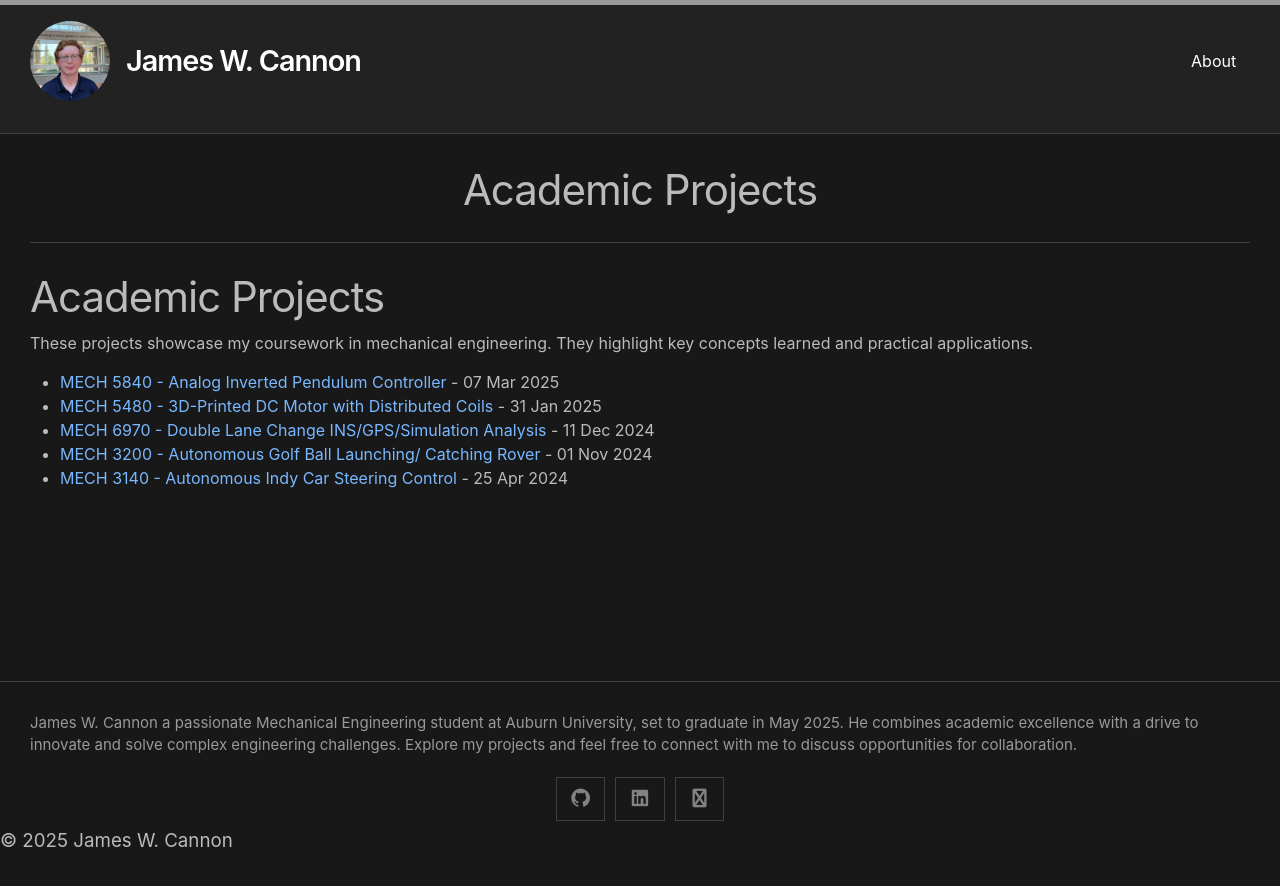
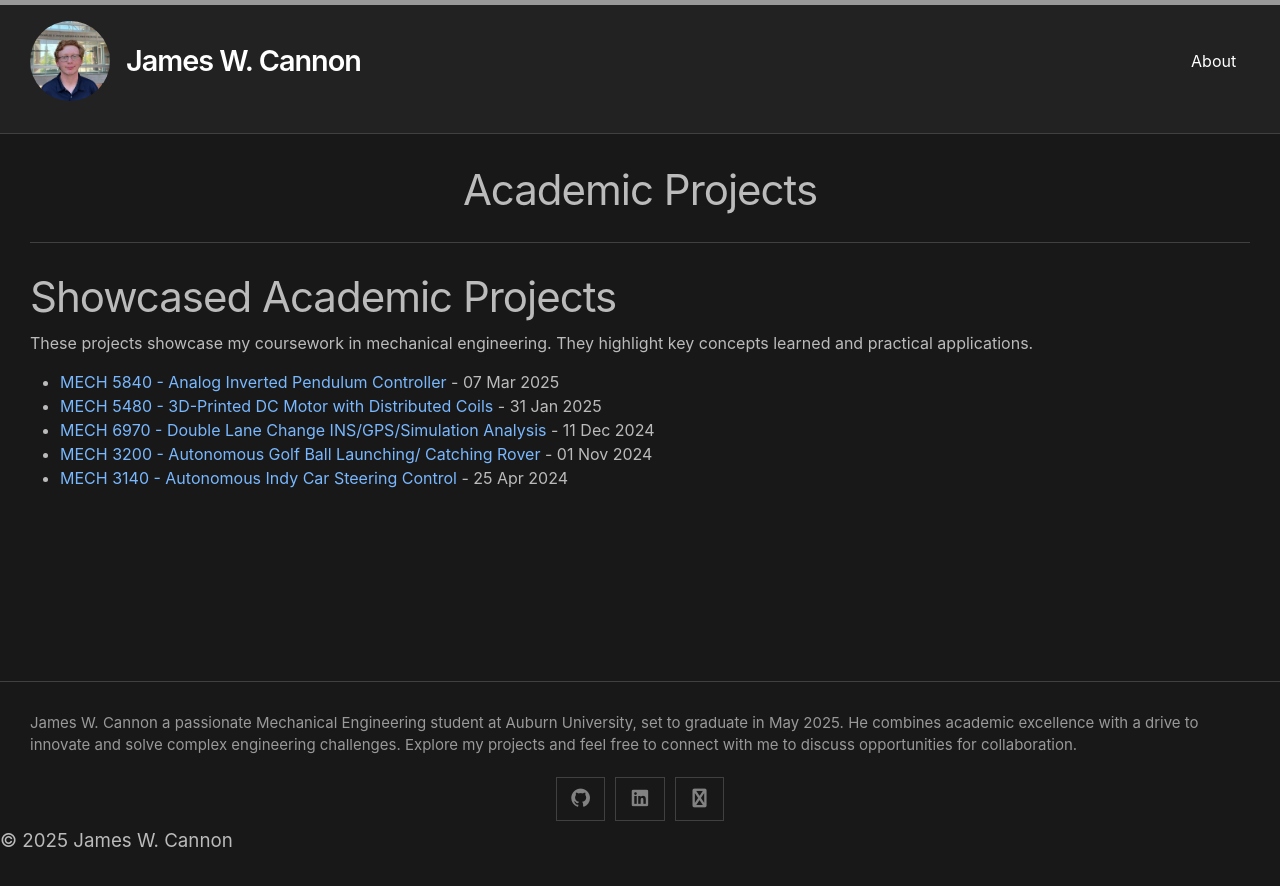
Before and after one commit to jacan20/portfolio, a Jekyll site: the page built from academic-projects.html, in a window 1280 px wide. Shown: the top 886 px of the page. Built offline with Jekyll 4.4.1, drawn with Linux system fonts in a browser that asks for light colours.

Commit message:
added 'showcased'

```diff
--- a/academic-projects.html
+++ b/academic-projects.html
@@ -4,9 +4,10 @@ title: "Academic Projects"
 permalink: /academic-projects/
 ---
 
-<h1>Academic Projects</h1>
+<h1>Showcased Academic Projects</h1>
 <p class="section-intro">
-  These projects showcase my coursework in mechanical engineering. They highlight key concepts learned and practical applications.
+  These projects showcase my coursework in mechanical engineering. They highlight key concepts learned and practical
+  applications.
 </p>
 <ul>
   {% for post in site.posts %}
```
Lines whose indentation alone changed are shown as unchanged.
